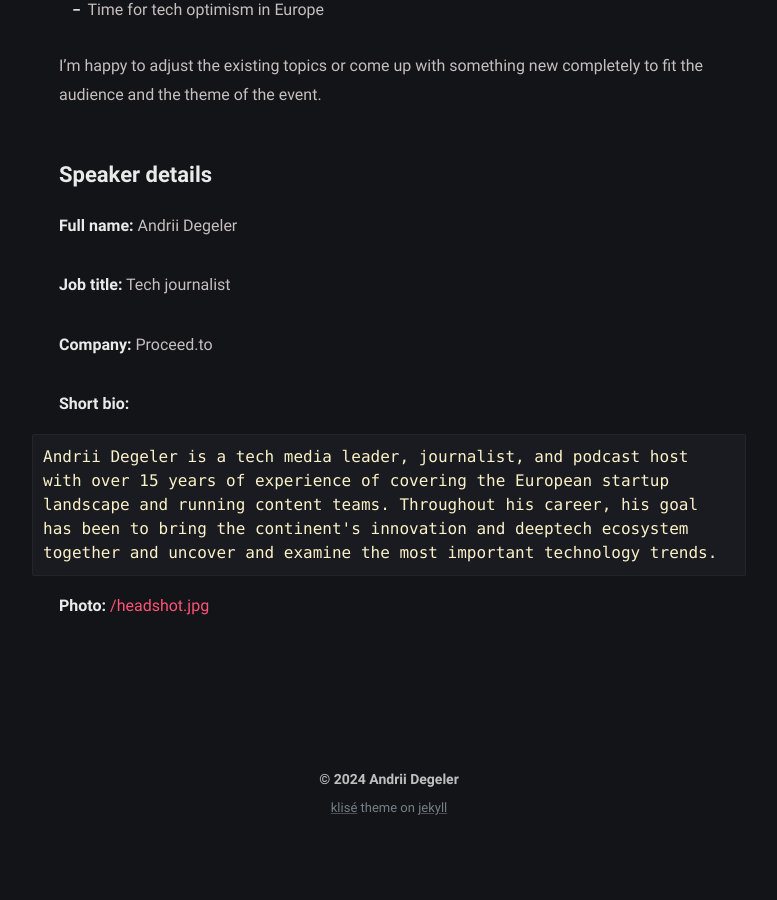
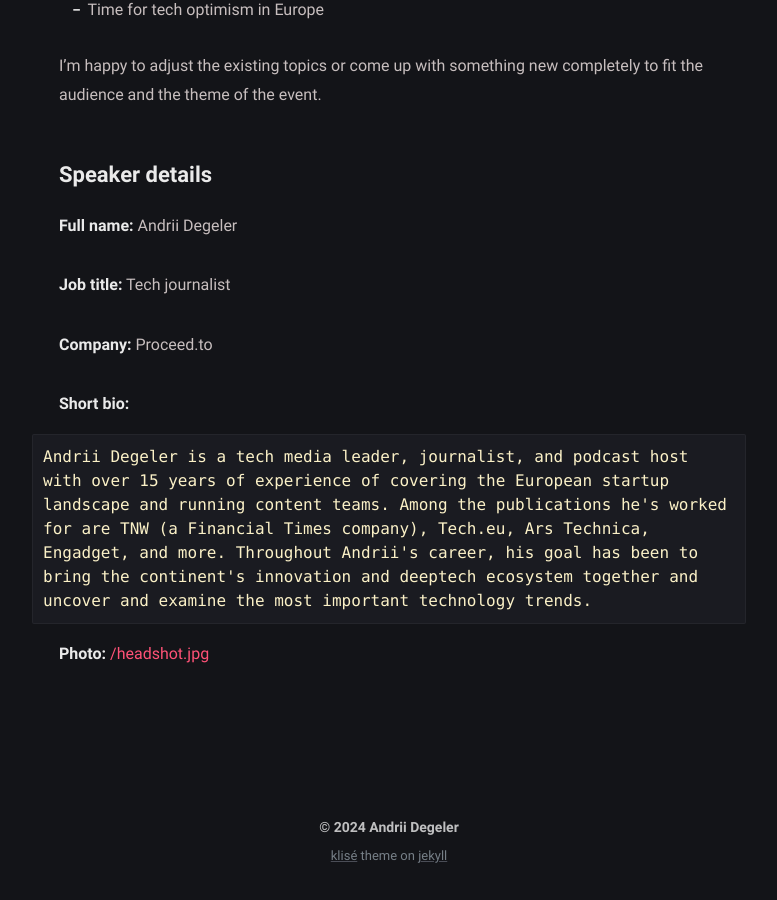
Before and after one commit to shlema/shlema.github.io, a Jekyll site: the page built from speaking.md, in a window 1280 px wide and 900 px high, scrolled down 1457 px. Shown: the whole window, without its empty margins (251-1028 px from the left). Built offline with Jekyll 4.4.1, drawn with Linux system fonts in a browser that asks for light colours; before the commit the page ends 2309 px from its top, so only the background shows below that.

Commit message:
typo; bio

````diff
--- a/speaking.md
+++ b/speaking.md
@@ -39,7 +39,7 @@ I'm happy to adjust the existing topics or come up with something new completely
 **Short bio:**
 
 ```
-Andrii Degeler is a tech media leader, journalist, and podcast host with over 15 years of experience of covering the European startup landscape and running content teams. Throughout his career, his goal has been to bring the continent's innovation and deeptech ecosystem together and uncover and examine the most important technology trends.
+Andrii Degeler is a tech media leader, journalist, and podcast host with over 15 years of experience of covering the European startup landscape and running content teams. Among the publications he's worked for are TNW (a Financial Times company), Tech.eu, Ars Technica, Engadget, and more. Throughout Andrii's career, his goal has been to bring the continent's innovation and deeptech ecosystem together and uncover and examine the most important technology trends.
 ```
 
 **Photo:** [/headshot.jpg](https://shlema.me/assets/img/headshot.jpg)
````
Also changed, not shown: about.md (+1 -1 lines).
